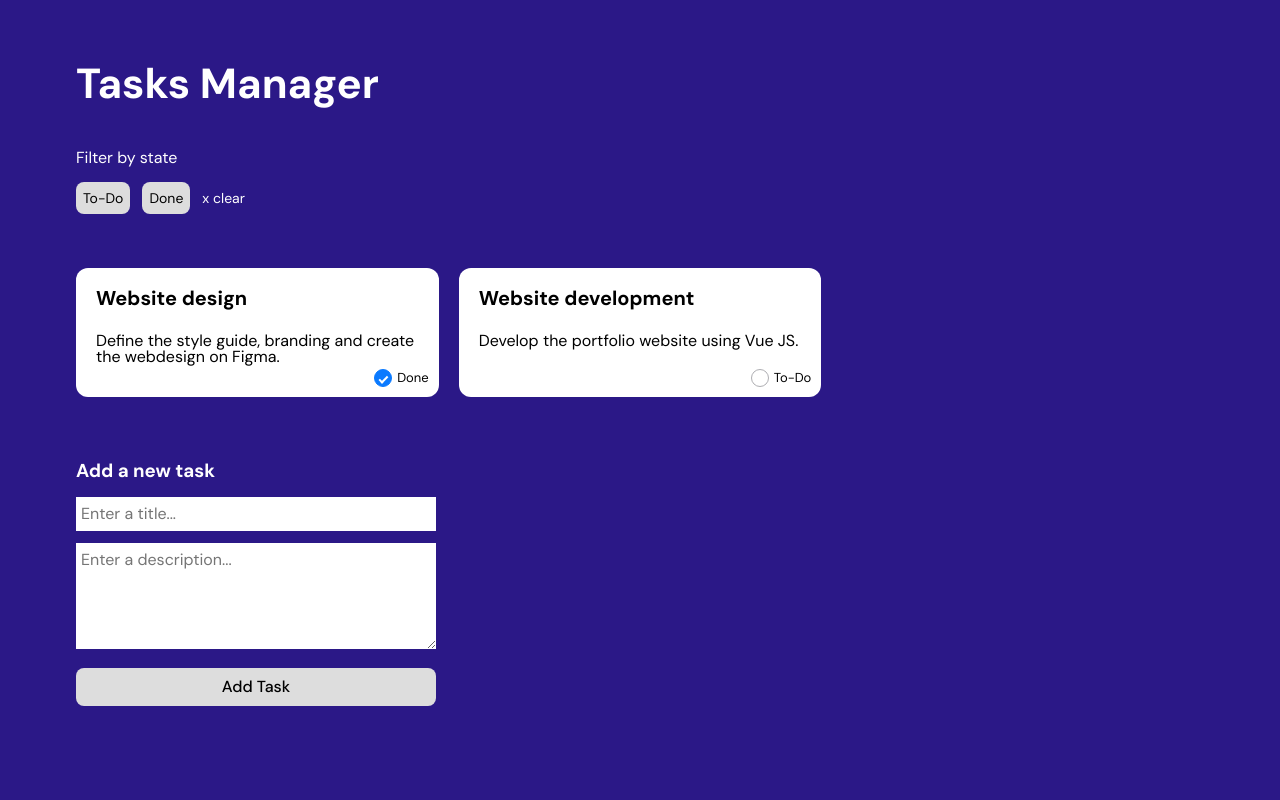
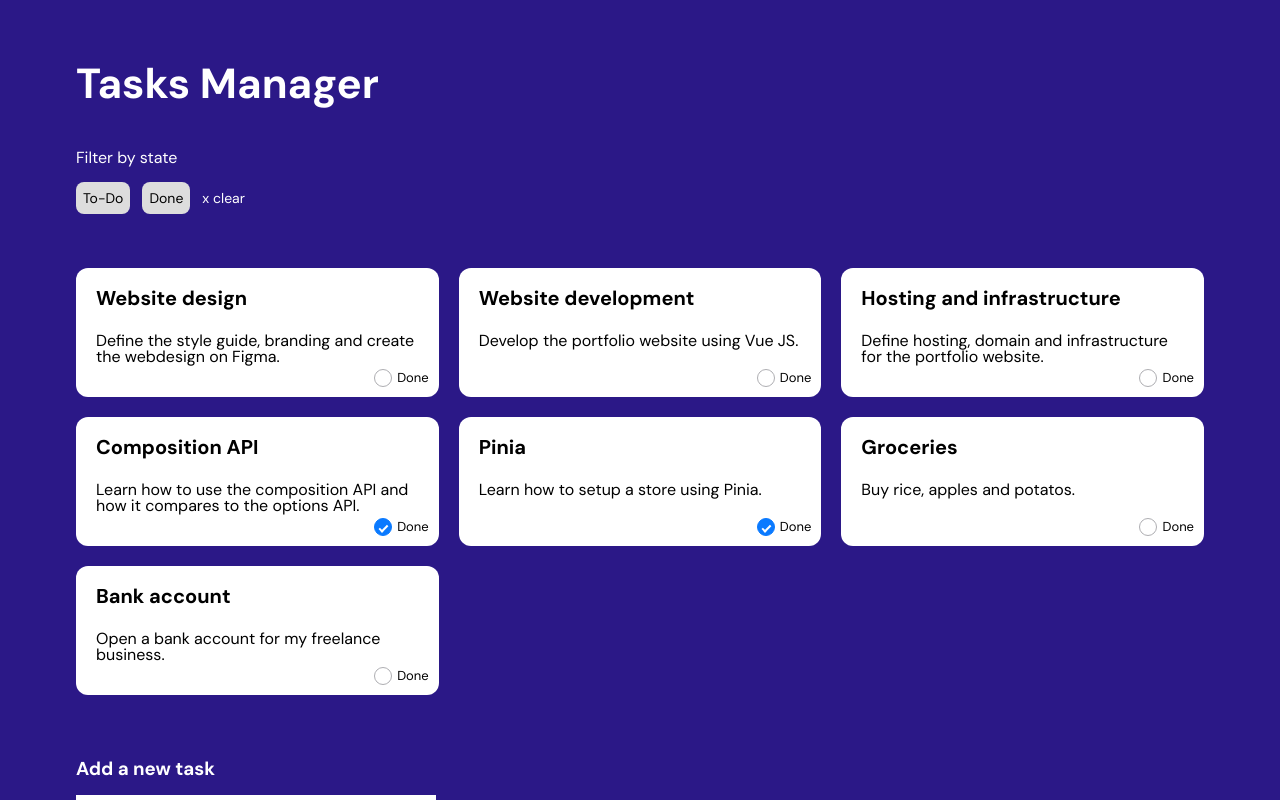
Before and after one commit to Augusto-LJ/task-manager-pinia, a Vue app: page / in a window 1280 px wide. Shown: the top 800 px of the page. Built offline with nearby package versions, Linux system fonts and the light colour scheme.

Commit message:
feat: dinamically shows tasks

```diff
--- a/src/App.vue
+++ b/src/App.vue
@@ -4,7 +4,7 @@ const tasks= [
     {
       name: "Website design",
       description: "Define the style guide, branding and create the webdesign on Figma.",
-      completed: true
+      completed: false
     },
     {
       name: "Website development",
@@ -70,32 +70,17 @@ const tasks= [
 
     <div class="tasks">
 
-      <div class="task">
+      <div v-for="task in tasks" class="task">
         <h3>
-          Website design
+          {{ task.name }}
         </h3>
         <p>
-          Define the style guide, branding and create the webdesign on Figma.
+          {{ task.description }}
         </p>
         <div class="task-check">
-          <input type="checkbox" checked />
+          <input type="checkbox" :checked="task.completed" />
           <label>
             Done
-          </label>
-        </div>
-      </div>
-
-      <div class="task">
-        <h3>
-          Website development
-        </h3>
-        <p>
-          Develop the portfolio website using Vue JS.
-        </p>
-        <div class="task-check">
-          <input type="checkbox"/>
-          <label>
-            To-Do
           </label>
         </div>
       </div>
```
